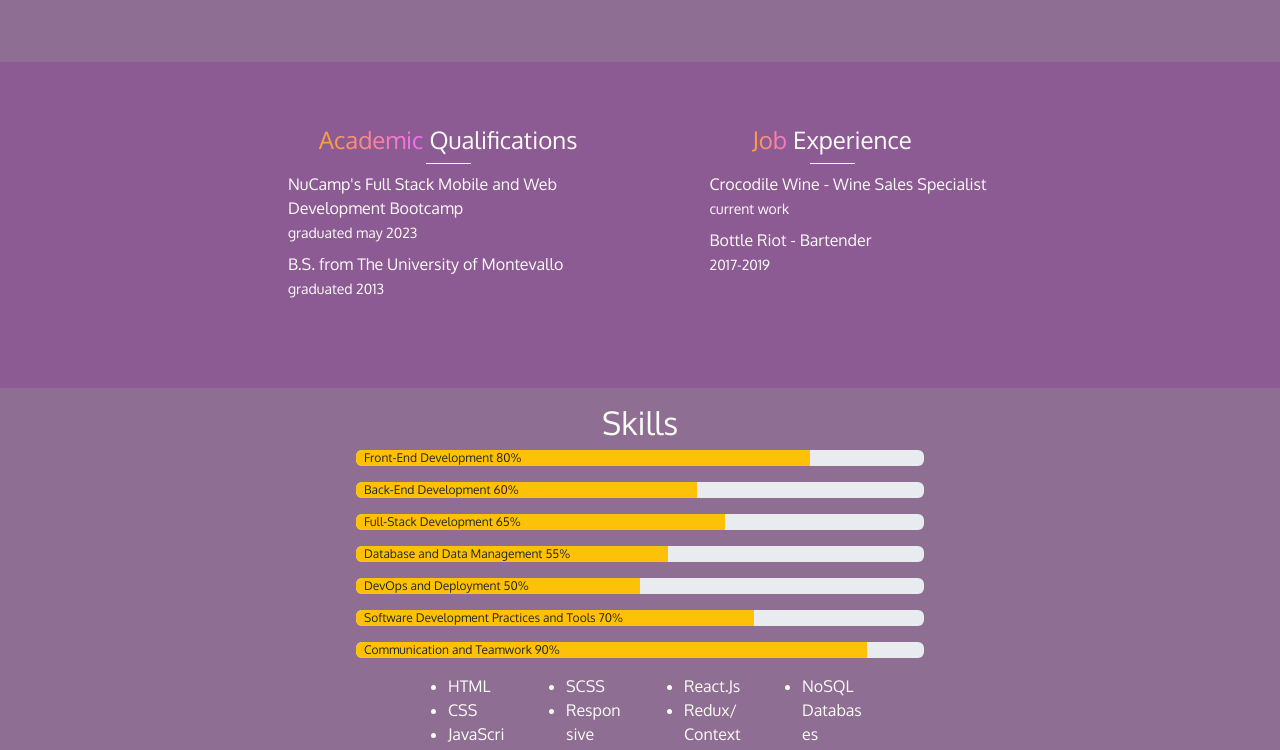
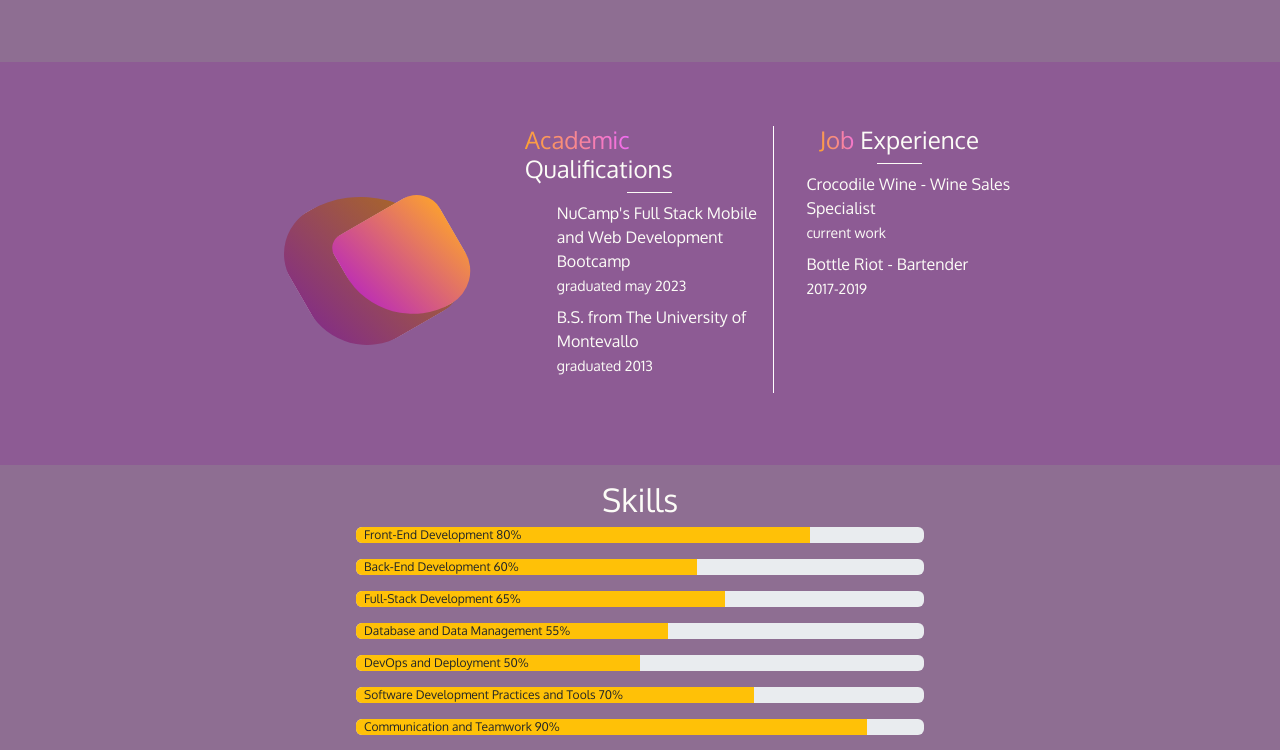
Before and after one commit to zdotg/zg-portfolio, a React (Create React App) app: page / in a window 1280 px wide. Shown: the part 784-1534 px from the top of the page. Built offline with nearby package versions, Linux system fonts and the light colour scheme.

Commit message:
Added and formatted skills. Made portfolio component, and added shapes to About

```diff
--- a/src/App.css
+++ b/src/App.css
@@ -91,3 +91,79 @@ body {
   left: 50%;
   transform: translate(-50%, -50%);
 }
+
+.custom-shape-c {
+  position: relative;
+  width: 15%;
+  right: 8%;
+  height: auto;
+  background-color: #f4f4f4;
+  transform: rotate(-30deg);
+  border-radius: 35% 65% 90% 185%;
+  z-index: 1;
+  background-image: linear-gradient(75deg, rgba(182, 34, 195, 1) 0%, rgba(253, 163, 45, 1) 100%);
+}
+
+.custom-shape-c:before {
+  content: "";
+  display: block;
+  padding-top: 100%;
+}
+
+.custom-shape-c .shape-content {
+  position: absolute;
+  top: 50%;
+  left: 50%;
+  transform: translate(-50%, -50%);
+}
+
+/* Muted shapes */
+.custom-shape-muted {
+  position: relative;
+  width: 20%;
+  left: 5%;
+  height: auto;
+  background-color: #f4f4f4;
+  transform: rotate(-30deg);
+  border-radius: 45% 95% 35% 60%;
+  z-index: 1;
+  background-image: linear-gradient(75deg, rgb(130, 43, 138) 0%, rgb(175, 111, 26) 100%);
+}
+
+.custom-shape-muted:before {
+  content: "";
+  display: block;
+  padding-top: 100%;
+}
+
+.custom-shape-muted .shape-content {
+  position: absolute;
+  top: 50%;
+  left: 50%;
+  transform: translate(-50%, -50%);
+}
+
+.custom-shape-muted-b {
+  position: relative;
+  width: 20%;
+  left: 15%;
+  height: auto;
+  background-color: #f4f4f4;
+  transform: rotate(-30deg);
+  border-radius: 45% 95% 35% 60%;
+  z-index: 1;
+  background-image: linear-gradient(75deg, rgb(130, 43, 138) 0%, rgb(175, 111, 26) 100%);
+}
+
+.custom-shape-muted-b:before {
+  content: "";
+  display: block;
+  padding-top: 100%;
+}
+
+.custom-shape-muted-b .shape-content {
+  position: absolute;
+  top: 50%;
+  left: 50%;
+  transform: translate(-50%, -50%);
+}
--- a/src/components/About.js
+++ b/src/components/About.js
@@ -12,7 +12,7 @@ const About = () => {
   };
 
   return (
-    <div class="card mx-auto about-card pt-5 pb-5">
+    <div class="card mx-auto about-card pt-5 pb-5" id="About">
       <div class="card-body d-flex align-items-center justify-content-center">
         <img
           src={AboutMemoji}
--- a/src/components/Experience.js
+++ b/src/components/Experience.js
@@ -5,11 +5,16 @@ import "../App.css";
 const Experience = () => {
   return (
     <div class="card mx-auto pt-5 pb-5 experience-card">
-      <div class="card-body d-flex align-items-center">
-        <div class="col">
+      <div class="card-body d-flex align-items-center ">
+        <div class="custom-shape-muted "></div>
+        <div class="custom-shape-c"></div>
+        <div class="col" style={{ zIndex: "2" }}>
           <div class="pb-2">
             <div class="d-flex justify-content-between">
-              <div class="col-lg-6 d-flex flex-column align-items-center">
+              <div
+                class="col-lg-6 d-flex flex-column align-items-center"
+                style={{ borderRight: "1px solid white" }}
+              >
                 <h4 class="main-text">
                   <span class="text-gradient">Academic</span> Qualifications
                 </h4>
--- a/src/components/Skills.js
+++ b/src/components/Skills.js
@@ -14,7 +14,7 @@ const Skills = () => {
   ];
 
   return (
-    <div class="card skills-card">
+    <div class="card skills-card" id="Skills">
       <div class="card-body mx-auto" style={{ width: "75%" }}>
         <h2 class="main-text text-center">Skills</h2>
         {skills.map((skill) => (
@@ -57,7 +57,7 @@ const Skills = () => {
               <li>Cross-Platform Design</li>
               <li>Communication</li>
               <li>Teamwork</li>
-              <li>Passion to learn</li>
+              <li>Passion to Learn</li>
               <li>Planning/Coordination with teams</li>
               <li>Wire-framing</li>
             </ul>
```
Also changed, not shown: src/components/Portfolio.js (+7 -0 lines).
